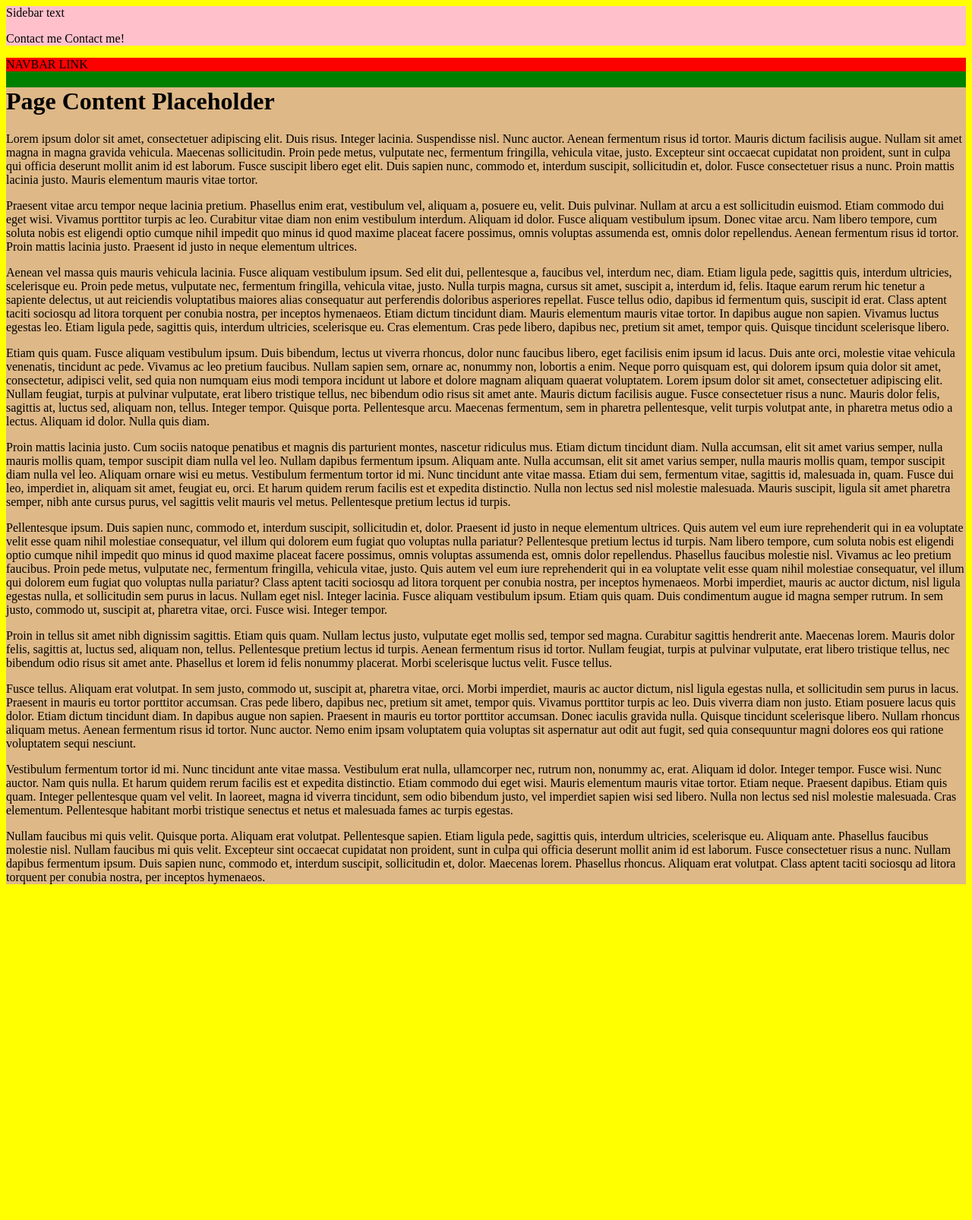
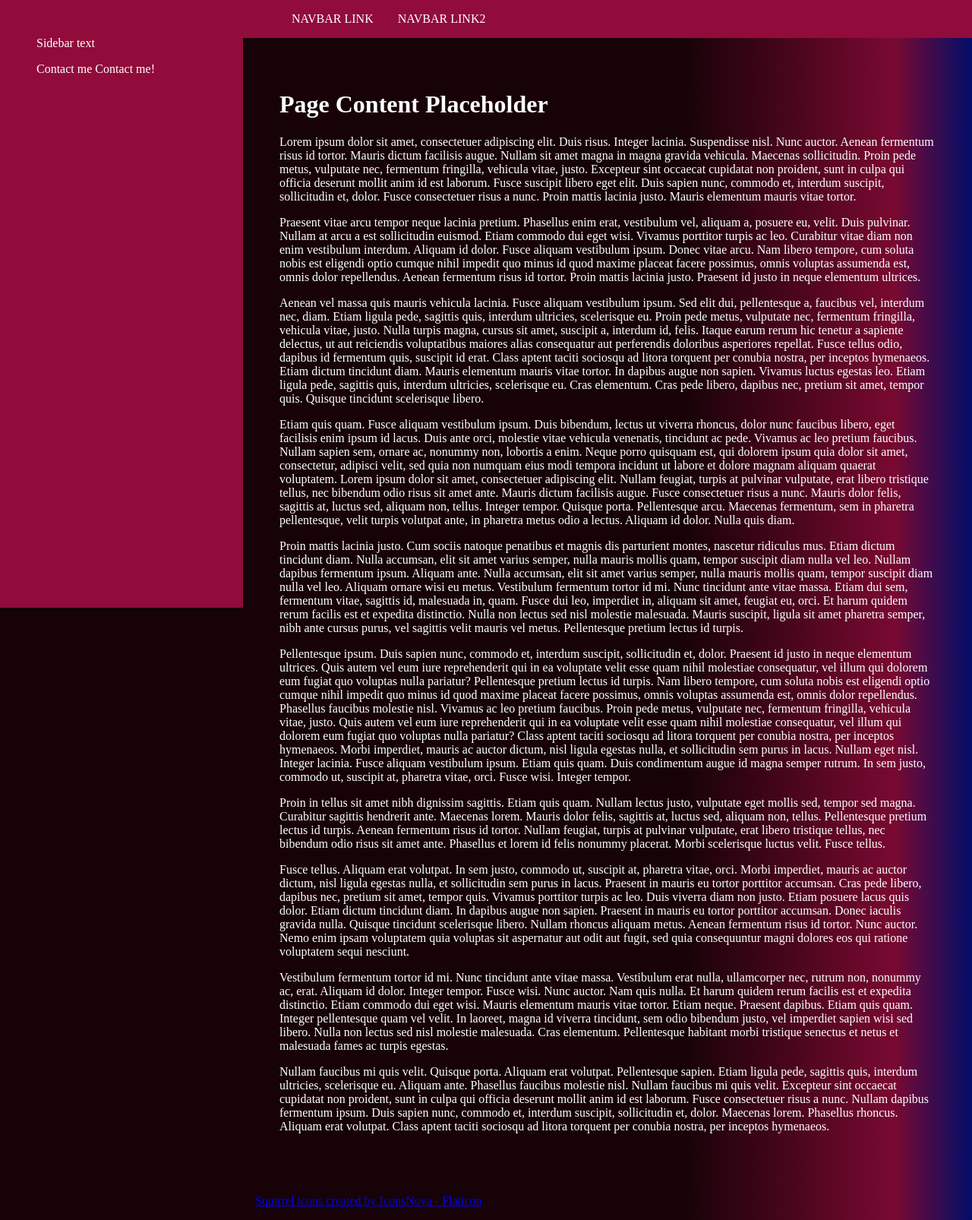
Before and after one commit to Johru/portfo2, a Next.js app: page / in a window 1280 px wide. Shown: the whole page at 76% size. Before the commit the page ends 1180 px from the top, so only its background shows below. Built offline with nearby package versions, Linux system fonts and the light colour scheme.

Commit message:
layout modified

```diff
--- a/src/app/layout.tsx
+++ b/src/app/layout.tsx
@@ -1,7 +1,7 @@
 import '../styles/globals.scss';
 import styles from '../styles/layout.module.scss';
 
-import { Sidebar, Navbar } from '../components';
+import { Sidebar, Navbar, Footer } from '../components';
 
 export const metadata = {
   title: 'Josef Hrůza',
@@ -21,6 +21,8 @@ export default function RootLayout({
           <Navbar />
           <main>{children}</main>
         </div>
+
+        <Footer />
       </body>
     </html>
   );
--- a/src/app/page.tsx
+++ b/src/app/page.tsx
@@ -153,6 +153,8 @@ export default function Home() {
         aptent taciti sociosqu ad litora torquent per conubia nostra, per
         inceptos hymenaeos.
       </p>
+
+
     </div>
   );
 }
--- /dev/null
+++ b/src/components/Footer.tsx
@@ -0,0 +1,15 @@
+import React from 'react';
+import styles from '../styles/layout.module.scss';
+
+export const Footer = () => {
+  return (
+    <div className={styles.footer}>
+      <a
+        href="https://www.flaticon.com/free-icons/squirrel"
+        title="squirrel icons"
+      >
+        Squirrel icons created by IconsNova - Flaticon
+      </a>
+    </div>
+  );
+};
--- a/src/components/Navbar.tsx
+++ b/src/components/Navbar.tsx
@@ -5,6 +5,7 @@ export const Navbar = () => {
   return (
     <div className={styles.navbar}>
       <a>NAVBAR LINK</a>
+      <a>NAVBAR LINK2</a>
     </div>
   );
 };
--- a/src/components/index.ts
+++ b/src/components/index.ts
@@ -1,2 +1,3 @@
 export { Sidebar } from './Sidebar';
 export { Navbar } from './Navbar';
+export { Footer } from './Footer';
--- a/src/styles/globals.scss
+++ b/src/styles/globals.scss
@@ -3,9 +3,19 @@
 }
 
 body {
-  background-color: yellow;
+  color: white;
+  background: rgb(22, 2, 7);
+  background: linear-gradient(
+    90deg,
+    rgba(22, 2, 7, 1) 70%,
+    rgba(121, 9, 49, 1) 92%,
+    rgba(1, 14, 105, 1) 100%
+  );
+  lay: grid;
+  margin: 0;
 }
 
 main {
-  background-color: burlywood;
+  // background-color: burlywood;
+  padding: 3em;
 }
--- a/src/styles/layout.module.scss
+++ b/src/styles/layout.module.scss
@@ -1,10 +1,28 @@
+$bg-dark: #790931;
+
 .sidebar {
-  background-color: pink;
+  background-color: lighten($bg-dark, 5%);
+  position: fixed;
+  width: 25vw;
+  height: 100%;
+  padding: 3em;
 }
 
 .navbar {
-  background-color: red;
+  background-color: lighten($bg-dark, 5%);
+  min-height: 1.5em;
+  padding: 1em 3em;
+}
+
+.navbar a {
+  padding: 0 1em;
 }
 .content-wrapper {
-  background-color: green;
+  // background-color: green;
+  margin-left: 25vw;
 }
+
+.footer {
+  margin-left: 25vw;
+  padding: 1em;
+}
```
Also changed, not shown: tailwind.config.js (+1 -11 lines).
